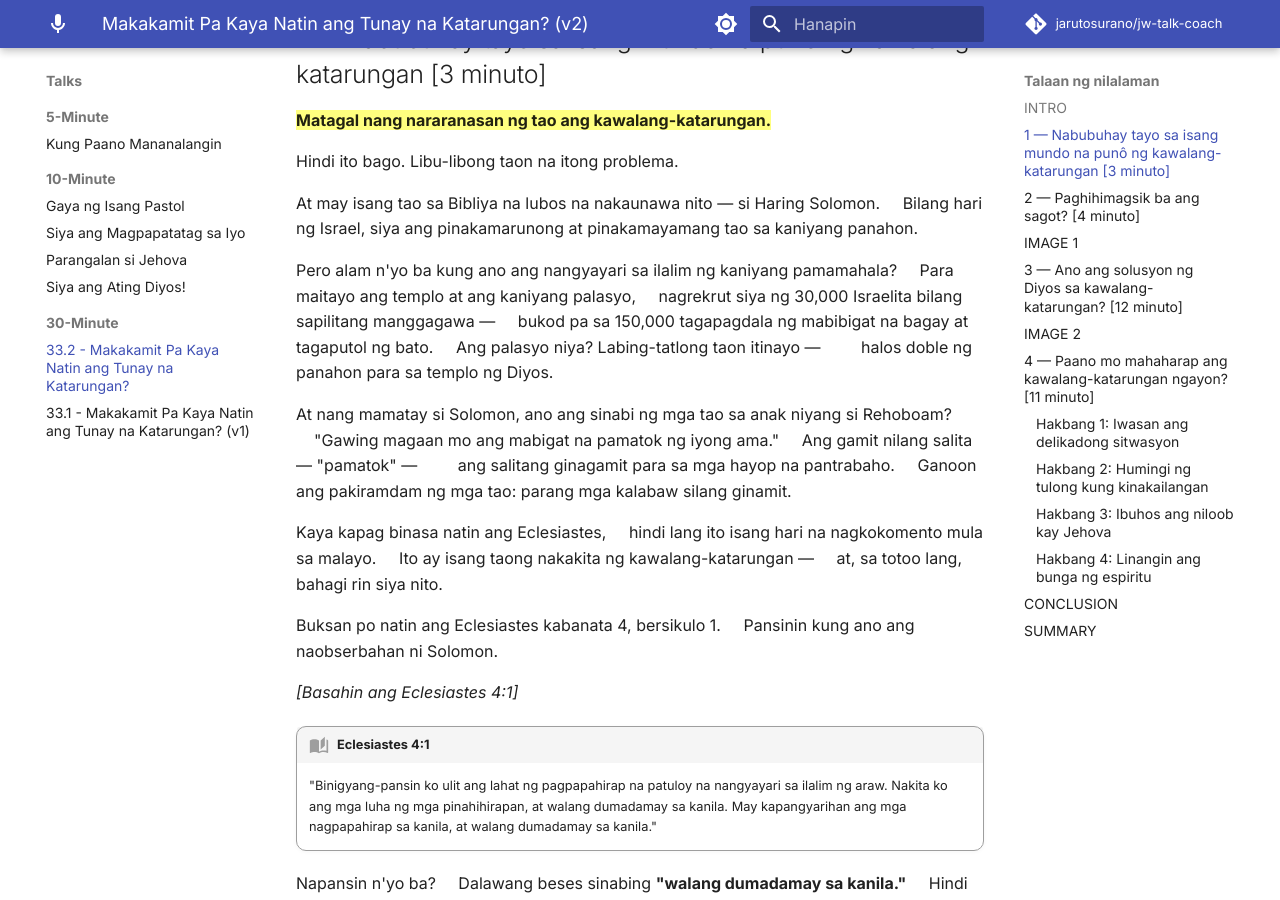
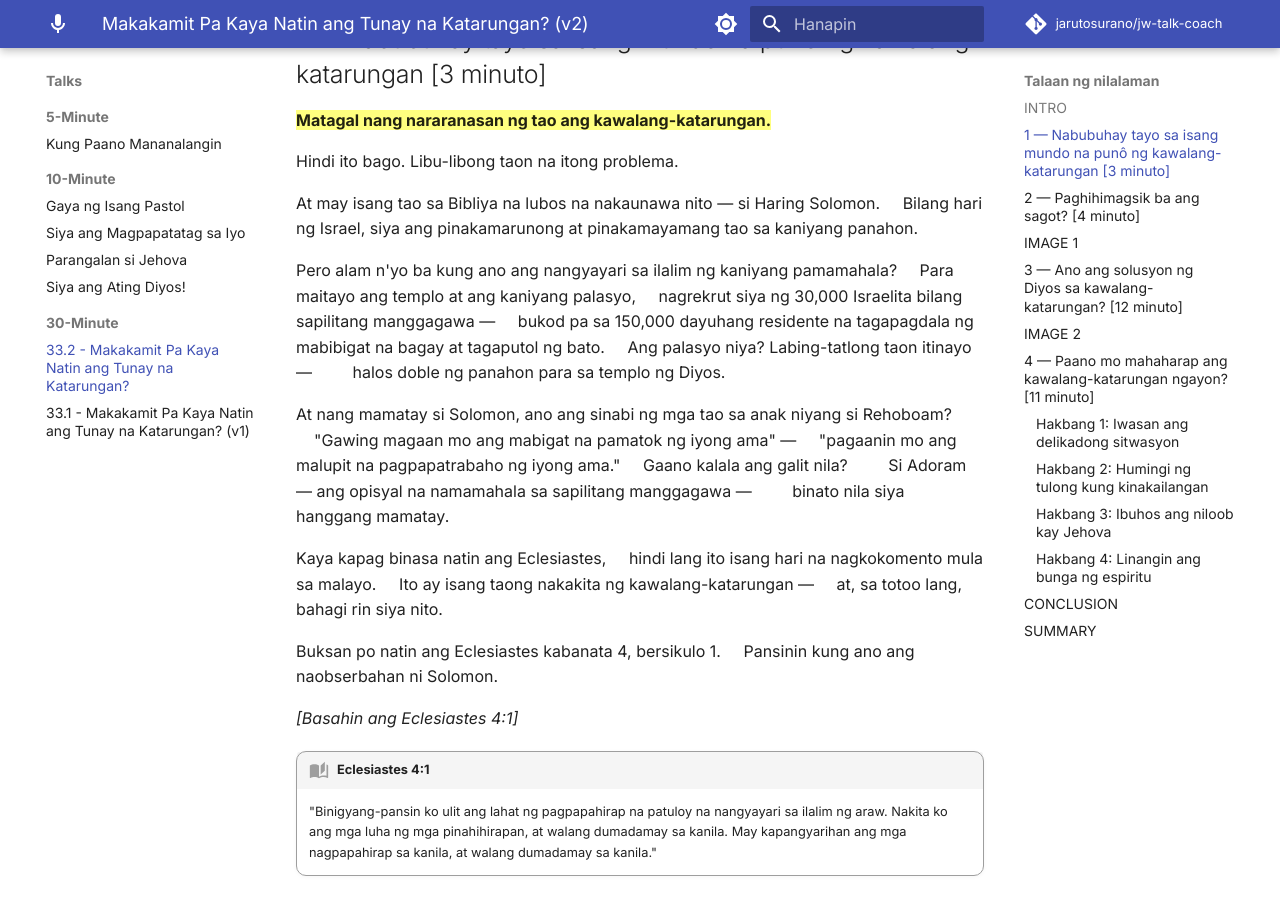
Before and after one commit to jarutosurano/jw-talk-coach, an MkDocs documentation site: the page built from docs/talks/30min/33-makakamit-pa-kaya-natin-ang-tunay-na-katarungan/index.md, in a window 1280 px wide and 900 px high, scrolled down 1043 px. Built offline with MkDocs 1.6.1 and Material for MkDocs 9.7.7, drawn with Linux system fonts in a browser that asks for light colours; comment, search, counter and statistics services are not loaded.

Commit message:
Fix factual accuracy in talk 33 v2 Solomon section
- Clarify 150,000 workers were foreign residents, not Israelites (2 Chron 2:17-18)
- Replace inaccurate "pamatok = animal word" claim with stronger Bible evidence:
  the people's demand to lighten "harsh service" + stoning of Adoram (1 Kings 12:4, 18)

Co-Authored-By: Claude Opus 4.6 (1M context) <noreply@anthropic.com>

```diff
--- a/docs/talks/30min/33-makakamit-pa-kaya-natin-ang-tunay-na-katarungan/index.md
+++ b/docs/talks/30min/33-makakamit-pa-kaya-natin-ang-tunay-na-katarungan/index.md
@@ -52,15 +52,16 @@ At may isang tao sa Bibliya na lubos na nakaunawa nito — si Haring Solomon.
 Pero alam n'yo ba kung ano ang nangyayari sa ilalim ng kaniyang pamamahala?
 &nbsp;&nbsp;&nbsp;&nbsp;Para maitayo ang templo at ang kaniyang palasyo,
 &nbsp;&nbsp;&nbsp;&nbsp;nagrekrut siya ng 30,000 Israelita bilang sapilitang manggagawa —
-&nbsp;&nbsp;&nbsp;&nbsp;bukod pa sa 150,000 tagapagdala ng mabibigat na bagay at tagaputol ng bato.
+&nbsp;&nbsp;&nbsp;&nbsp;bukod pa sa 150,000 dayuhang residente na tagapagdala ng mabibigat na bagay at tagaputol ng bato.
 &nbsp;&nbsp;&nbsp;&nbsp;Ang palasyo niya? Labing-tatlong taon itinayo —
 &nbsp;&nbsp;&nbsp;&nbsp;&nbsp;&nbsp;&nbsp;&nbsp;halos doble ng panahon para sa templo ng Diyos.
 
 At nang mamatay si Solomon, ano ang sinabi ng mga tao sa anak niyang si Rehoboam?
-&nbsp;&nbsp;&nbsp;&nbsp;"Gawing magaan mo ang mabigat na pamatok ng iyong ama."
-&nbsp;&nbsp;&nbsp;&nbsp;Ang gamit nilang salita — "pamatok" —
-&nbsp;&nbsp;&nbsp;&nbsp;&nbsp;&nbsp;&nbsp;&nbsp;ang salitang ginagamit para sa mga hayop na pantrabaho.
-&nbsp;&nbsp;&nbsp;&nbsp;Ganoon ang pakiramdam ng mga tao: parang mga kalabaw silang ginamit.
+&nbsp;&nbsp;&nbsp;&nbsp;"Gawing magaan mo ang mabigat na pamatok ng iyong ama" —
+&nbsp;&nbsp;&nbsp;&nbsp;"pagaanin mo ang malupit na pagpapatrabaho ng iyong ama."
+&nbsp;&nbsp;&nbsp;&nbsp;Gaano kalala ang galit nila?
+&nbsp;&nbsp;&nbsp;&nbsp;&nbsp;&nbsp;&nbsp;&nbsp;Si Adoram — ang opisyal na namamahala sa sapilitang manggagawa —
+&nbsp;&nbsp;&nbsp;&nbsp;&nbsp;&nbsp;&nbsp;&nbsp;binato nila siya hanggang mamatay.
 
 Kaya kapag binasa natin ang Eclesiastes,
 &nbsp;&nbsp;&nbsp;&nbsp;hindi lang ito isang hari na nagkokomento mula sa malayo.
```
